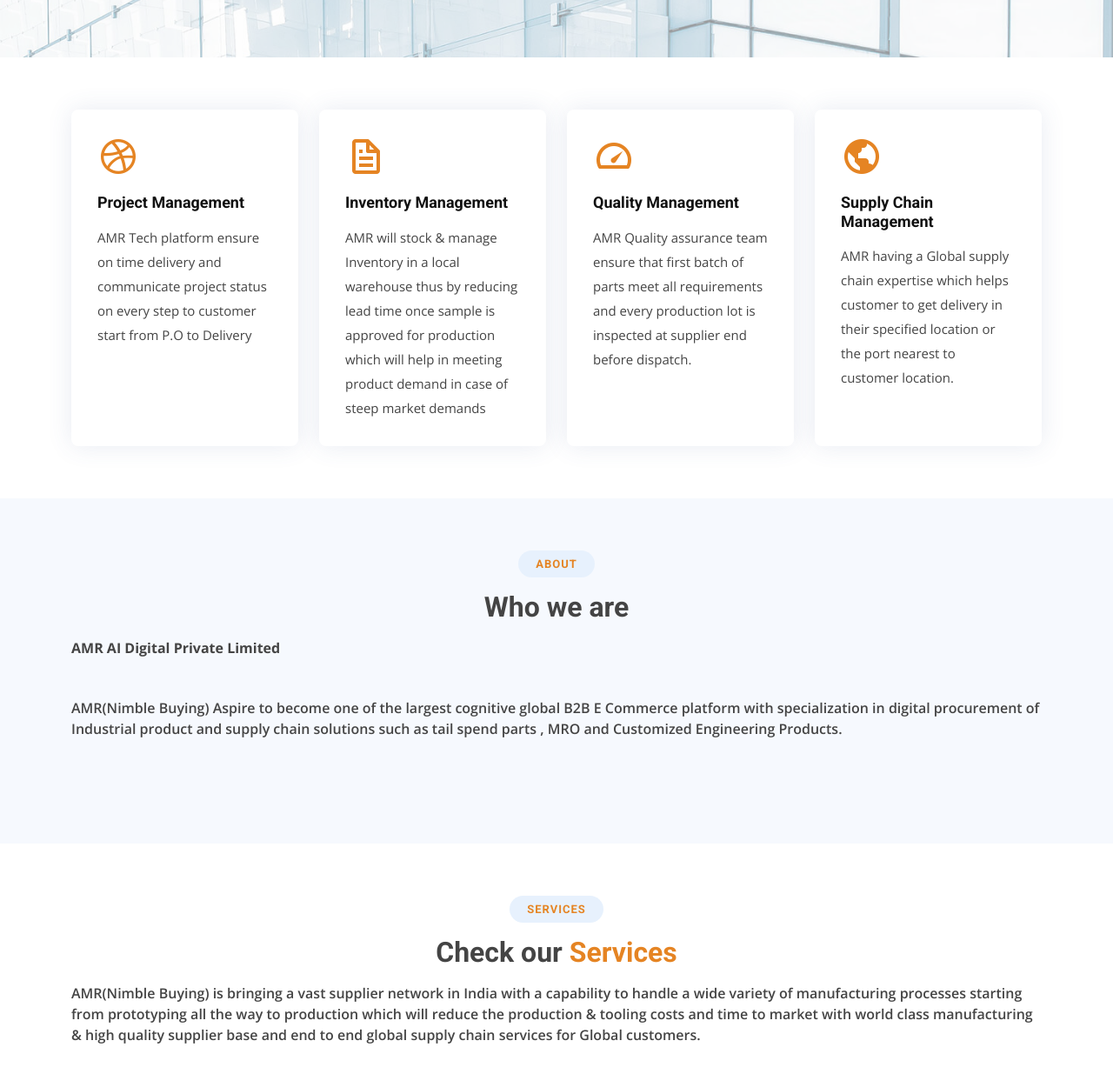
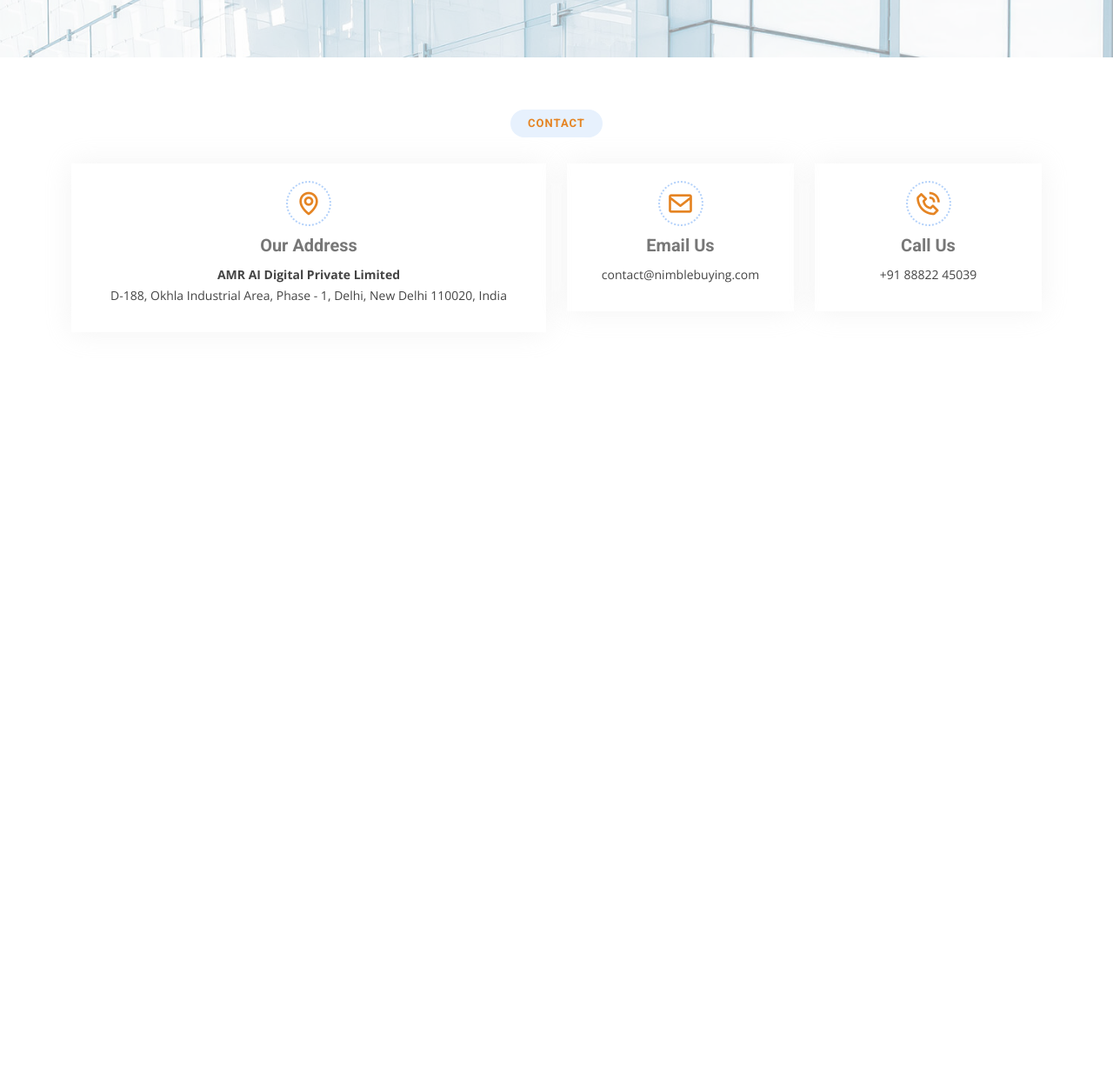
Before and after one commit to nimblebuying/website, a plain HTML site: page index.html in a window 1280 px wide. Shown: the part 660-1895 px from the top of the page at 87% size. After the commit the page ends 1126 px from the top, so only its background shows below. Drawn offline with nearby package versions, Linux system fonts and the light colour scheme.

Commit message:
Update index.html

```diff
--- a/index.html
+++ b/index.html
@@ -56,16 +56,7 @@
       <!-- Uncomment below if you prefer to use an image logo -->
       <a href="index.html" class="logo"><img src="assets/img/nimblebuying.png" alt=""></a>
 
-      <nav id="navbar" class="navbar">
-        <ul>
-          <li><a class="nav-link scrollto active" href="#hero">Home</a></li>
-          <li><a class="nav-link scrollto" href="#about">About</a></li>
-          <li><a class="nav-link scrollto" href="#services">Services</a></li>
 
-          <li><a class="nav-link scrollto" href="#contact">Contact</a></li>
-        </ul>
-        <i class="bi bi-list mobile-nav-toggle"></i>
-      </nav><!-- .navbar -->
 
     </div>
   </header><!-- End Header -->
@@ -73,95 +64,12 @@
   <!-- ======= Hero Section ======= -->
   <section id="hero" class="d-flex align-items-center">
     <div class="container" data-aos="zoom-out" data-aos-delay="100">
-      <h1>Welcome to <span>NimbleBuying</span></h1>
+      <h1>Coming Soon</span></h1>
       </div>-->
     </div>
   </section><!-- End Hero -->
 
   <main id="main">
-
-    <!-- ======= Featured Services Section ======= -->
-    <section id="featured-services" class="featured-services">
-      <div class="container" data-aos="fade-up">
-
-        <div class="row">
-          <div class="col-md-6 col-lg-3 d-flex align-items-stretch mb-5 mb-lg-0">
-            <div class="icon-box" data-aos="fade-up" data-aos-delay="100">
-              <div class="icon"><i class="bx bxl-dribbble"></i></div>
-              <h4 class="title"><a href="">Project Management
-</a></h4>
-              <p class="description">AMR Tech platform ensure on time delivery and communicate project status on every step to customer start from P.O to Delivery
-</p>
-            </div>
-          </div>
-
-          <div class="col-md-6 col-lg-3 d-flex align-items-stretch mb-5 mb-lg-0">
-            <div class="icon-box" data-aos="fade-up" data-aos-delay="200">
-              <div class="icon"><i class="bx bx-file"></i></div>
-              <h4 class="title"><a href="">Inventory Management</a></h4>
-              <p class="description">  AMR will stock & manage Inventory in a local warehouse thus by reducing lead time once sample is approved for production which will help in meeting product demand in case of steep market demands
-</p>
-            </div>
-          </div>
-
-          <div class="col-md-6 col-lg-3 d-flex align-items-stretch mb-5 mb-lg-0">
-            <div class="icon-box" data-aos="fade-up" data-aos-delay="300">
-              <div class="icon"><i class="bx bx-tachometer"></i></div>
-              <h4 class="title"><a href="">Quality Management
-</a></h4>
-              <p class="description">AMR Quality assurance team ensure that first batch of parts meet all requirements and every production lot is inspected at supplier end before dispatch.
-</p>
-            </div>
-          </div>
-
-          <div class="col-md-6 col-lg-3 d-flex align-items-stretch mb-5 mb-lg-0">
-            <div class="icon-box" data-aos="fade-up" data-aos-delay="400">
-              <div class="icon"><i class="bx bx-world"></i></div>
-              <h4 class="title"><a href="">Supply Chain
-Management</a></h4>
-              <p class="description">AMR having a Global supply chain expertise which helps customer to get delivery in their specified location or the port nearest to customer location.
-</p>
-            </div>
-          </div>
-
-        </div>
-
-      </div>
-    </section><!-- End Featured Services Section -->
-
-    <!-- ======= About Section ======= -->
-    <section id="about" class="about section-bg">
-      <div class="container" data-aos="fade-up">
-
-        <div class="section-title">
-          <h2>About</h2>
-          <h3>Who we are</h3>
-			  <p><b>AMR AI Digital Private Limited</b></p>
-          <p>AMR(Nimble Buying) Aspire to become one of the largest cognitive global B2B E Commerce  platform with     specialization in digital procurement of Industrial product  and supply chain solutions such as tail spend parts ,  MRO and Customized  Engineering Products.
-</p>
-        </div>
-
-      </div>
-    </section><!-- End About Section -->
-
-    <!-- ======= Services Section ======= -->
-    <section id="services" class="services">
-      <div class="container" data-aos="fade-up">
-
-        <div class="section-title">
-          <h2>Services</h2>
-          <h3>Check our <span>Services</span></h3>
-          <p>AMR(Nimble Buying) is bringing a vast supplier network in India with a capability to handle a wide          variety of manufacturing processes starting from prototyping all the way to production which will reduce the              production & tooling costs and time to market with world class manufacturing & high quality supplier base and end to end global supply chain services for Global customers.</p>
-
-<p>AMR(Nimble Buying) suppliers has to undergo a rigorous supplier evaluations across quality, experience, infrastructure and skills before adding them to our preferred supplier network.</p>
-<p>AMR(Nimble Buying) is bringing a Tech platform where our customers will have direct access to see the   progress of their project at every stage start from P.O to manufacturing to Quality Inspection to shipment, to our warehouse  and delivery to your door.</p>
-<p>AMR(Nimble Buying) will provide a professional quality service on time and on budget and will be one      stop shop solutions for all the Global customers who are looking India as their sourcing hub. </p>
-
-        </div>
-
-
-      </div>
-    </section><!-- End Services Section -->
 
 
     <!-- ======= Contact Section ======= -->
```
